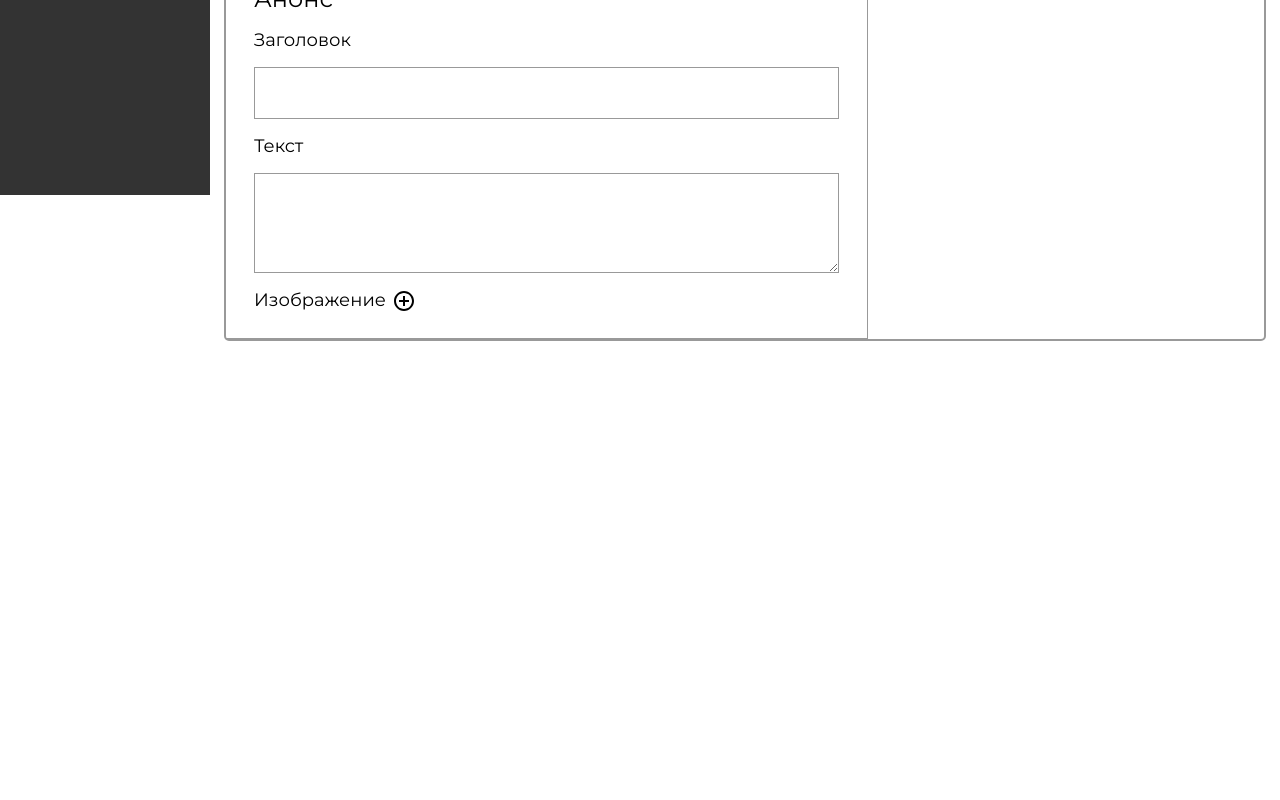
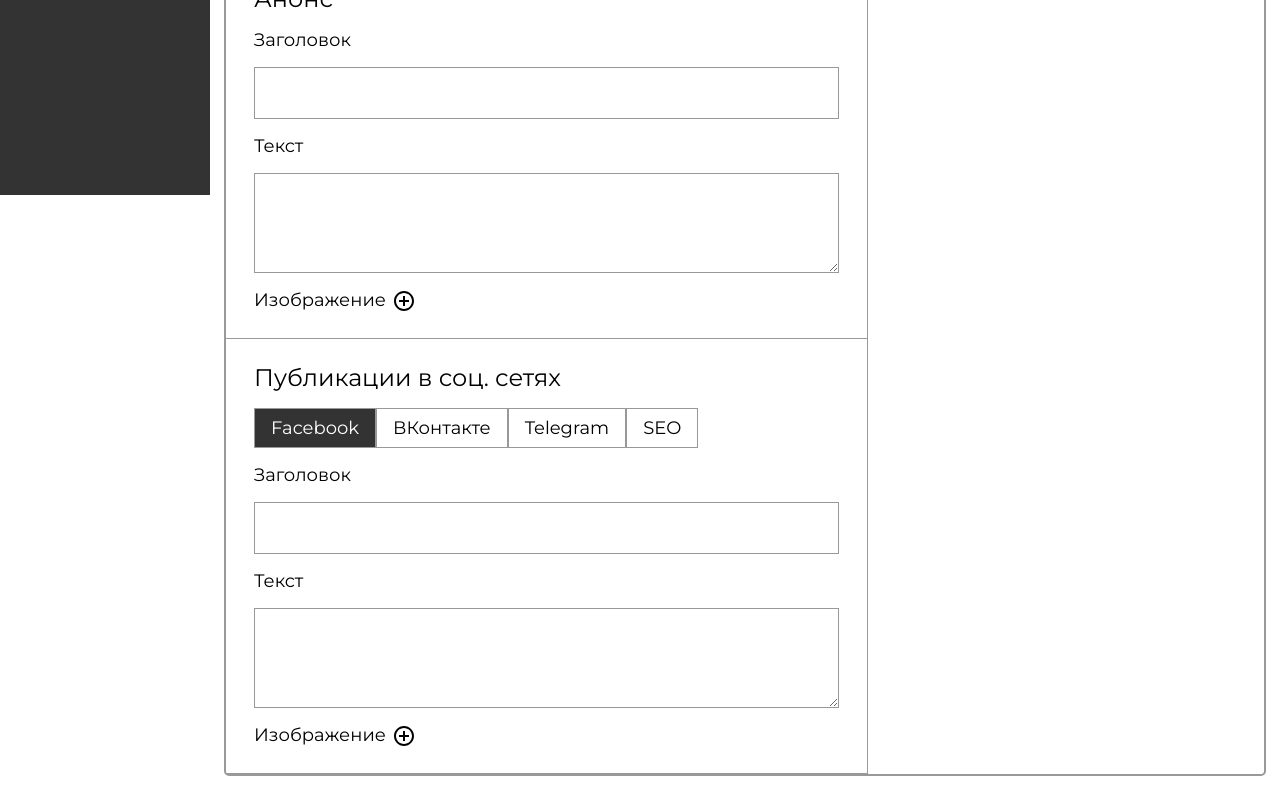
Before and after one commit to KiraProsto/ICGroup-admin, a React (Vite) app: page /admin/news/add in a window 1280 px wide. Shown: the part 605-1405 px from the top of the page. Before the commit the page ends 970 px from the top, so only its background shows below. Built offline with nearby package versions, Linux system fonts and the light colour scheme.

Commit message:
added socialpublicationblock component

```diff
--- a/src/components/newsadd/newsadd.css
+++ b/src/components/newsadd/newsadd.css
@@ -303,3 +303,28 @@
   display: flex;
   gap: 8px;
 }
+
+/* SocialPublicationBlock */
+.add-social__modes {
+  display: flex;
+}
+.add-social__mode-btn {
+  border: 1px solid var(--gray-3);
+  padding: 8px 16px;
+  font-weight: 400;
+  font-size: 18px;
+  cursor: pointer;
+  transition: 0.2s ease;
+
+  &:hover {
+    transition: 0.2s ease;
+    background-color: var(--gray-1);
+  }
+}
+.add-social__mode-btn-active {
+  background: var(--black-3);
+  color: var(--white-0);
+  &:hover {
+    background-color: var(--black-3);
+  }
+}
--- a/src/components/newsadd/AnnouncementBlock.tsx
+++ b/src/components/newsadd/publication/AnnouncementBlock.tsx
@@ -1,6 +1,6 @@
 import { useDispatch, useSelector } from 'react-redux';
-import AddImage from './AddImage';
-import './newsadd.css';
+import AddImage from '../AddImage';
+import '../newsadd.css';
 import type { RootState } from '@/app/store';
 import { setImage } from '@/features/newsadd/addImage/addImageSlice';
 
--- a/src/components/newsadd/CategorySelector.tsx
+++ b/src/components/newsadd/publication/CategorySelector.tsx
@@ -1,5 +1,5 @@
 import { useState } from 'react';
-import './newsadd.css';
+import '../newsadd.css';
 
 export default function CategorySelector() {
   const rubric = [
--- a/src/components/newsadd/MainInfo.tsx
+++ b/src/components/newsadd/publication/MainInfo.tsx
@@ -4,6 +4,7 @@ import {
   setSearch,
 } from '@/features/newsadd/authors/authorsSlice';
 import { useDispatch, useSelector } from 'react-redux';
+import '../newsadd.css';
 
 export default function MainInfo() {
   const dispatch = useDispatch();
--- a/src/components/newsadd/MediaActions.tsx
+++ b/src/components/newsadd/publication/MediaActions.tsx
@@ -1,5 +1,5 @@
 import type { RootState } from '@/app/store';
-import './newsadd.css';
+import '../newsadd.css';
 import { useDispatch, useSelector } from 'react-redux';
 import { openPicker } from '@/features/newsadd/media/mediaSlice';
 
--- a/src/components/newsadd/MediaPicker.tsx
+++ b/src/components/newsadd/publication/MediaPicker.tsx
@@ -1,6 +1,7 @@
 import { useDispatch } from 'react-redux';
 import { MediaMockData } from './MediaMockData';
 import { addImage, closePicker } from '@/features/newsadd/media/mediaSlice';
+import '../newsadd.css';
 
 export default function MediaPicker() {
   const dispatch = useDispatch();
--- a/src/components/newsadd/NewsAddHeader.tsx
+++ b/src/components/newsadd/publication/NewsAddHeader.tsx
@@ -1,4 +1,4 @@
-import './newsadd.css';
+import '../newsadd.css';
 
 type Mode = 'publication' | 'text';
 
--- /dev/null
+++ b/src/components/newsadd/publication/SocialPublicationBlock.tsx
@@ -0,0 +1,45 @@
+import { useDispatch, useSelector } from 'react-redux';
+import AddImage from '../AddImage';
+import '../newsadd.css';
+import type { RootState } from '@/app/store';
+import { setImage } from '@/features/newsadd/addImage/addImageSlice';
+
+export default function SocialPublicationBlock() {
+  const dispatch = useDispatch();
+  const image = useSelector((state: RootState) => state.image['social']);
+
+  return (
+    <div className="add-social">
+      <div className="add__block">
+        <h2 className="add__title">Публикации в соц. сетях</h2>
+
+        <div className="add-social__modes">
+          <button
+            type="button"
+            className="add-social__mode-btn add-social__mode-btn-active"
+          >
+            Facebook
+          </button>
+          <button type="button" className="add-social__mode-btn">
+            ВКонтакте
+          </button>
+          <button type="button" className="add-social__mode-btn">
+            Telegram
+          </button>
+          <button type="button" className="add-social__mode-btn">
+            SEO
+          </button>
+        </div>
+
+        <h3 className="add__subtitle">Заголовок</h3>
+        <input type="text" className="add__input-title" />
+        <h3 className="add__subtitle">Текст</h3>
+        <textarea className="add__input-text" />
+        <AddImage
+          value={image}
+          onChange={(file) => dispatch(setImage({ key: 'social', file }))}
+        />
+      </div>
+    </div>
+  );
+}
--- a/src/features/newsadd/authors/authorsSlice.ts
+++ b/src/features/newsadd/authors/authorsSlice.ts
@@ -1,6 +1,6 @@
 import { createSlice, type PayloadAction } from '@reduxjs/toolkit';
 import type { IAuthorsState } from './authorsTypes';
-import { AuthorsMockData } from '@/components/newsadd/AuthorsMockData';
+import { AuthorsMockData } from '@/components/newsadd/publication/AuthorsMockData';
 
 const initialState: IAuthorsState = {
   search: '',
--- a/src/pages/admin/News/NewsAddPage.tsx
+++ b/src/pages/admin/News/NewsAddPage.tsx
@@ -1,10 +1,11 @@
 import type { RootState } from '@/app/store';
-import AnnouncementBlock from '@/components/newsadd/AnnouncementBlock';
-import CategorySelector from '@/components/newsadd/CategorySelector';
-import MainInfo from '@/components/newsadd/MainInfo';
-import MediaActions from '@/components/newsadd/MediaActions';
-import MediaPicker from '@/components/newsadd/MediaPicker';
-import NewsAddHeader from '@/components/newsadd/NewsAddHeader';
+import AnnouncementBlock from '@/components/newsadd/publication/AnnouncementBlock';
+import CategorySelector from '@/components/newsadd/publication/CategorySelector';
+import MainInfo from '@/components/newsadd/publication/MainInfo';
+import MediaActions from '@/components/newsadd/publication/MediaActions';
+import MediaPicker from '@/components/newsadd/publication/MediaPicker';
+import NewsAddHeader from '@/components/newsadd/publication/NewsAddHeader';
+import SocialPublicationBlock from '@/components/newsadd/publication/SocialPublicationBlock';
 import { useState } from 'react';
 import { useSelector } from 'react-redux';
 
@@ -22,7 +23,7 @@ export default function NewsAddPage() {
             <CategorySelector />
             <MainInfo />
             <AnnouncementBlock />
-            {/* <SocialPublicationBlock /> */}
+            <SocialPublicationBlock />
             {/* <RSSBlock /> */}
             {/* <PublicationIndex /> */}
           </div>
```
Also changed, not shown: src/components/newsadd/publication/AuthorsMockData.ts (renamed from src/components/newsadd/AuthorsMockData.ts), src/components/newsadd/publication/MediaMockData.ts (renamed from src/components/newsadd/MediaMockData.ts).
